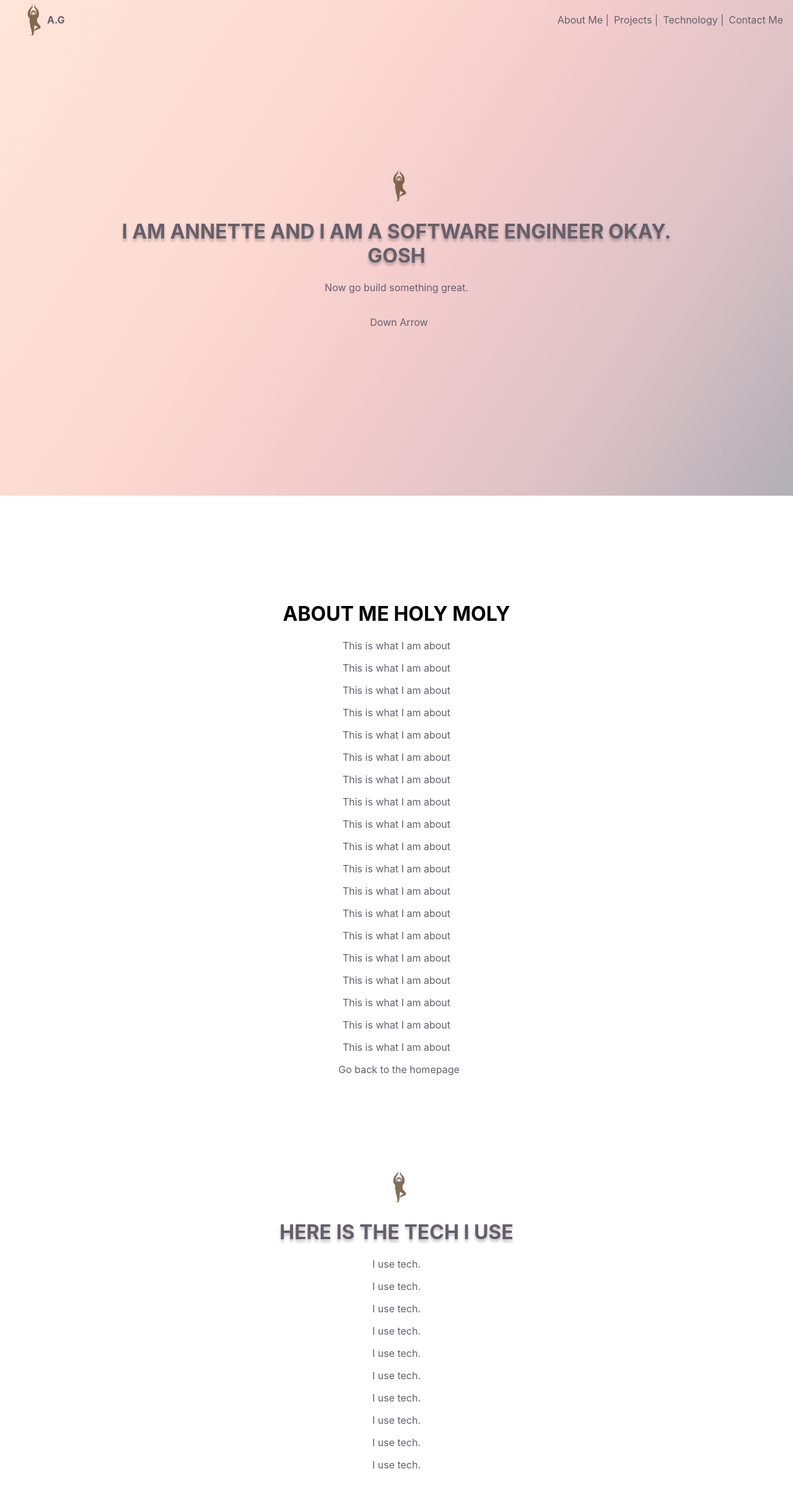
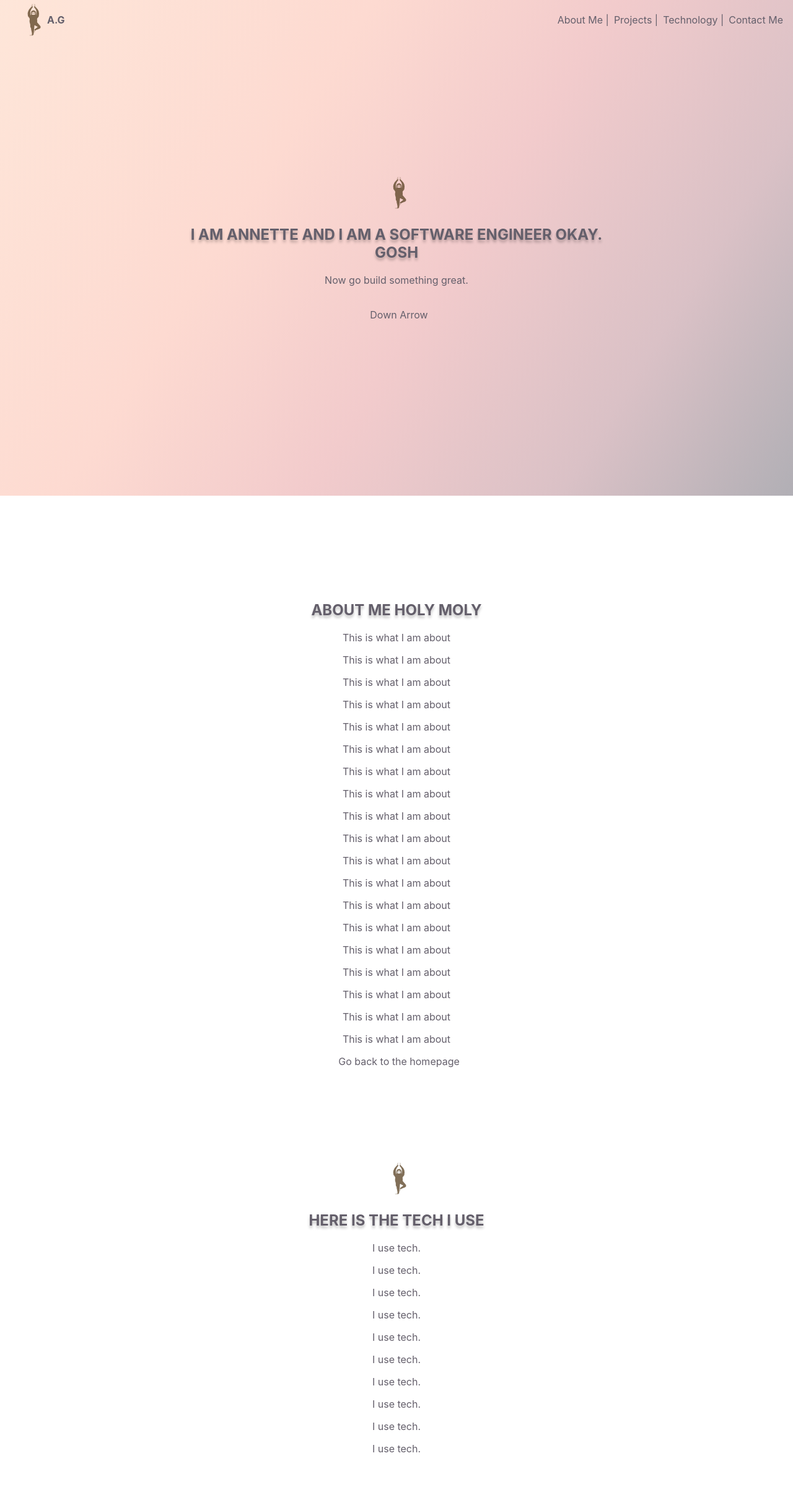
Before and after one commit to annette-graham/annette-graham.github.io, a React (Create React App) app: page / in a window 1280 px wide. Shown: the whole page at 62% size. After the commit the page ends 2384 px from the top, so only its background shows below. Built offline with nearby package versions, Linux system fonts and the light colour scheme.

Commit message:
created sections

```diff
--- a/src/pages/About/index.jsx
+++ b/src/pages/About/index.jsx
@@ -4,10 +4,10 @@ import React from "react"
 
 const About = () => {
   return (
-    <div id="/about" className='about'>
+    <section id="/about" className='about target'>
       <div className="body">
-        <div className='body-content'>
-          <h1>ABOUT ME HOLY MOLY</h1>
+        <div className='body-content target'>
+          <h1 className="header-text">ABOUT ME HOLY MOLY</h1>
           <p>This is what I am about</p>
           <p>This is what I am about</p>
           <p>This is what I am about</p>
@@ -31,7 +31,7 @@ const About = () => {
           <a href="/" className='anchorLink'>Go back to the homepage</a>
         </div>
       </div>
-    </div>
+    </section>
   )
 }
 
--- a/src/pages/Home/index.jsx
+++ b/src/pages/Home/index.jsx
@@ -6,7 +6,7 @@ const Home = () => {
 
   return (
 
-    <div className="body home-body">
+    <section className="body home-body">
        <div className='home-content'>
           <img alt="Sloth doing tree pose" src={sloth} className='logoImage' />
           <h1 className="header-text">I AM ANNETTE AND I AM A SOFTWARE ENGINEER OKAY.<br />GOSH</h1>
@@ -14,7 +14,7 @@ const Home = () => {
           <br/>
           <a href='#/about' className='anchorLink'>Down Arrow</a>
        </div>
-    </div>
+    </section>
 
   )
 }
--- a/src/pages/Tech/index.jsx
+++ b/src/pages/Tech/index.jsx
@@ -6,7 +6,7 @@ const Tech = () => {
 
   return (
 
-    <div id="/tech" className='about'>
+    <section id="/tech" className='about'>
       <div className="body">
         <div className='body-content'>
         <img alt="Sloth doing tree pose" src={sloth} className='logoImage' />
@@ -24,7 +24,7 @@ const Tech = () => {
           <br />
         </div>
       </div>
-    </div>
+    </section>
   )
 }
 
```
